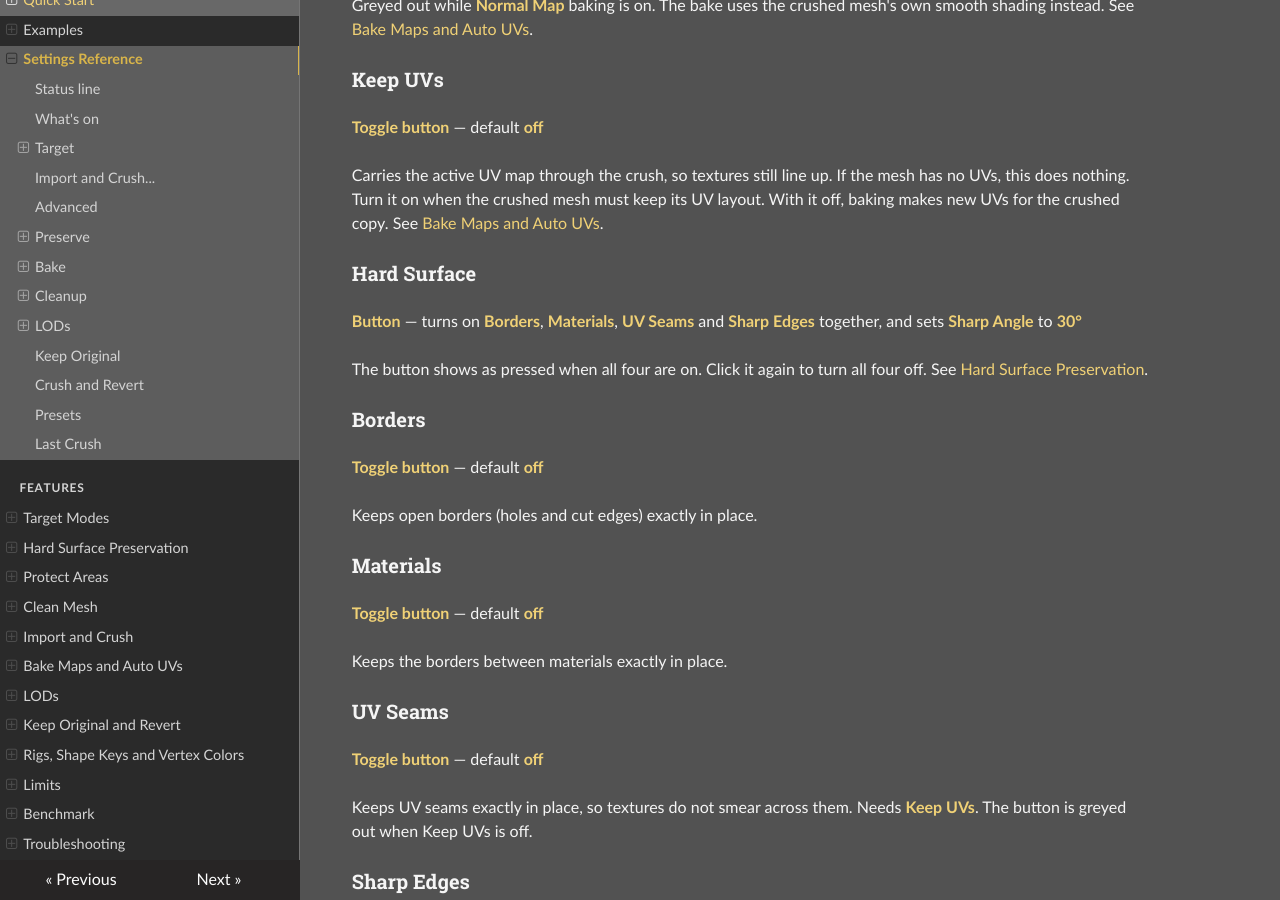
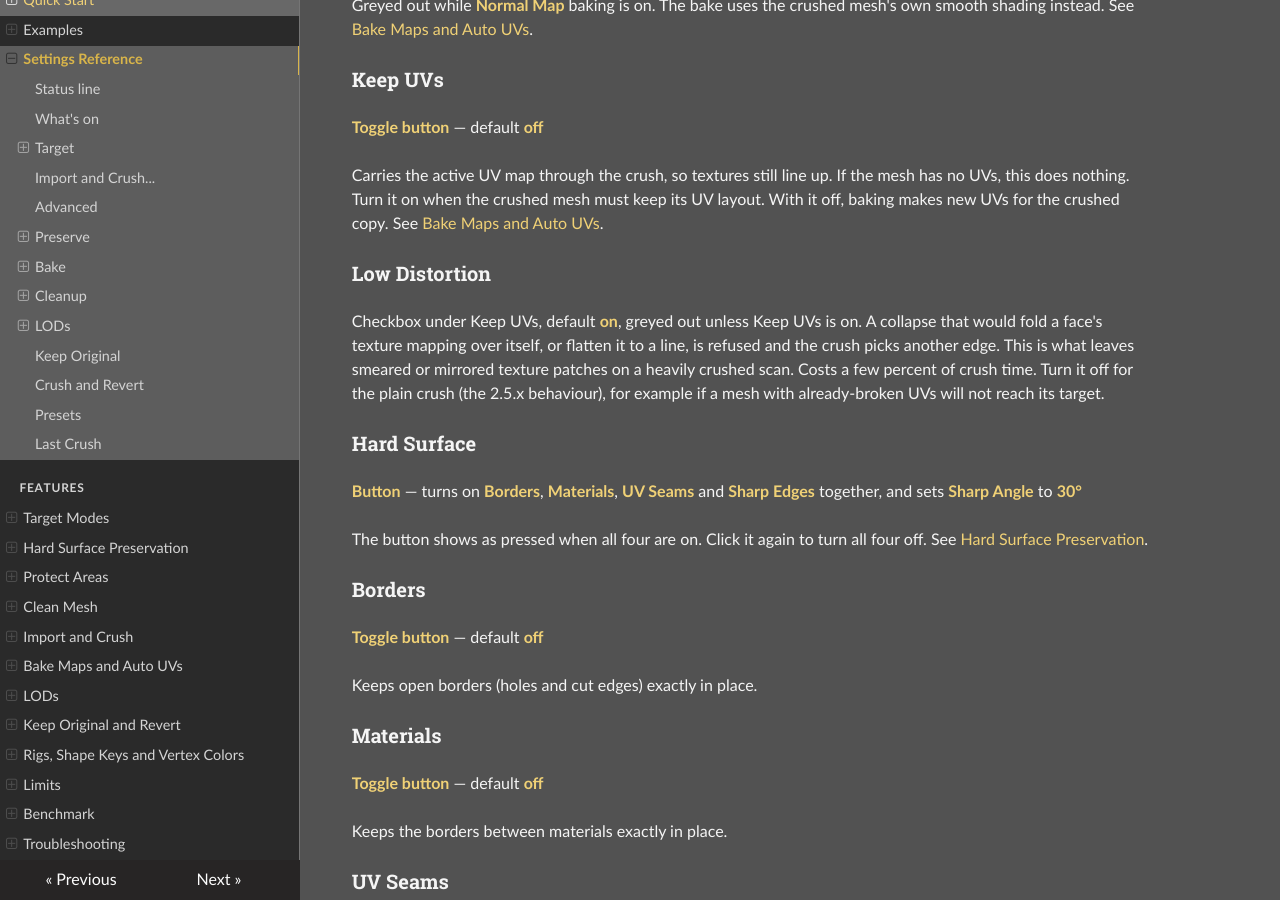
Before and after one commit to henriquevlopes/polygon-crusher-9000-docs, an MkDocs documentation site: the page built from docs/settings.md, in a window 1280 px wide and 900 px high, scrolled down 3730 px. Built offline with MkDocs 1.6.1, drawn with Linux system fonts in a browser that asks for light colours.

Commit message:
docs: Low Distortion switch (2.6.0)
Co-Authored-By: Claude Fable 5.1 <noreply@anthropic.com>

```diff
--- a/docs/settings.md
+++ b/docs/settings.md
@@ -130,6 +130,16 @@ Carries the active UV map through the crush, so textures still line up. If the
 mesh has no UVs, this does nothing. Turn it on when the crushed mesh must keep
 its UV layout. With it off, baking makes new UVs for the crushed copy. See
 [Bake Maps and Auto UVs](features/bake-maps.md).
+
+### Low Distortion
+
+Checkbox under Keep UVs, default **on**, greyed out unless Keep UVs is
+on. A collapse that would fold a face's texture mapping over itself, or
+flatten it to a line, is refused and the crush picks another edge. This
+is what leaves smeared or mirrored texture patches on a heavily crushed
+scan. Costs a few percent of crush time. Turn it off for the plain crush
+(the 2.5.x behaviour), for example if a mesh with already-broken UVs will
+not reach its target.
 
 ### Hard Surface
 
```
Also changed, not shown: docs/features/import-crush.md (+1 -1 lines).
